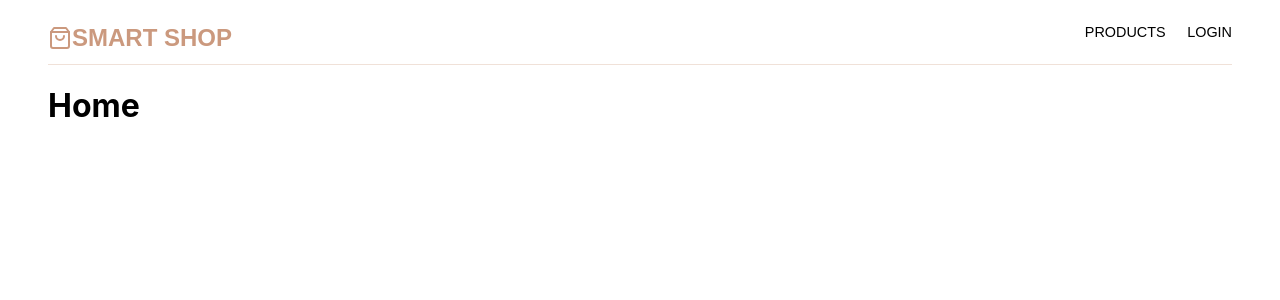
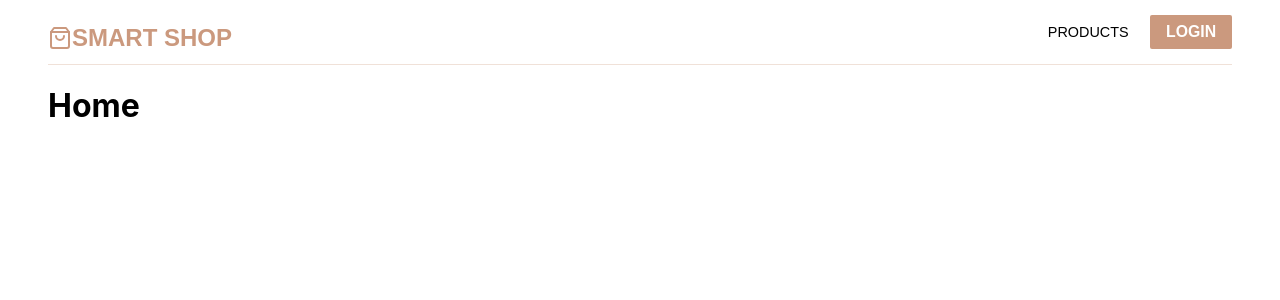
Before and after one commit to nara9709/Smart-shop, a React (Create React App) app: page / in a window 1280 px wide. Shown: the top 300 px of the page. Built offline with nearby package versions, Linux system fonts and the light colour scheme; no server answers.

Commit message:
Redirection carts and admin page

```diff
--- a/src/App.js
+++ b/src/App.js
@@ -1,13 +1,14 @@
 import { useEffect } from 'react';
 import { Outlet } from 'react-router-dom';
+import { AuthContextProvider } from './components/context/AuthContext';
 import Header from './components/Header/Header';
 
 function App() {
   return (
-    <>
+    <AuthContextProvider>
       <Header />
       <Outlet />
-    </>
+    </AuthContextProvider>
   );
 }
 
--- a/src/components/Header/Header.jsx
+++ b/src/components/Header/Header.jsx
@@ -6,15 +6,11 @@ import { Link, redirect } from 'react-router-dom';
 import styles from './Header.module.css';
 import login, { onUserStateChange, logout } from '../../service/firebase';
 import User from '../User/User';
+import Button from '../UI/Button/Button';
+import { useAuthContext } from '../context/AuthContext';
 
 export default function Header() {
-  const [user, setUser] = useState(null);
-  const [isAdmin, setIsAdmin] = useState(false);
-
-  // When a page is loaded, check user has already login
-  useEffect(() => {
-    onUserStateChange(setUser);
-  }, []);
+  const { user, login, logout } = useAuthContext();
 
   return (
     <nav className={styles.nav}>
@@ -45,10 +41,15 @@ export default function Header() {
         )}
         {user && <User user={user} />}
         <Link to="">
-          {!user ? (
-            <li onClick={login}>Login</li>
-          ) : (
-            <li onClick={logout}> Logout</li>
+          {!user && (
+            <li>
+              <Button onClick={login} text="Login" />
+            </li>
+          )}
+          {user && (
+            <li>
+              <Button onClick={logout} text="Logout" />
+            </li>
           )}
         </Link>
       </ul>
--- /dev/null
+++ b/src/components/ProtectedRoute.jsx
@@ -0,0 +1,17 @@
+import React from 'react';
+import { Navigate } from 'react-router';
+import { useAuthContext } from './context/AuthContext';
+
+function ProtectedRoute({ children, requireAdmin }) {
+  const { user } = useAuthContext();
+
+  // If a user is not logged in or a user has no admin role although requireAdmin is true, redirect to the home both (don't save this path on the route history)
+  if (!user || (requireAdmin && !user.isAdmin)) {
+    return <Navigate to="/" replace></Navigate>;
+  }
+
+  // If It is not above cases, go to children page
+  return children;
+}
+
+export default ProtectedRoute;
--- /dev/null
+++ b/src/components/UI/Button/Button.jsx
@@ -0,0 +1,12 @@
+import React from 'react';
+import styles from './Button.module.css';
+
+function Button({ text, onClick }) {
+  return (
+    <button className={styles.button} onClick={onClick}>
+      {text}
+    </button>
+  );
+}
+
+export default Button;
--- /dev/null
+++ b/src/components/UI/Button/Button.module.css
@@ -0,0 +1,16 @@
+.button {
+  color: #fff;
+  font-size: 1.1em;
+  font-weight: 600;
+  background-color: #cb997e;
+  outline: none;
+  border: 0;
+  border-radius: 2px;
+  padding: 0.5em 1em;
+  text-transform: uppercase;
+}
+
+.button:hover {
+  cursor: pointer;
+  opacity: 90%;
+}
--- /dev/null
+++ b/src/components/context/AuthContext.jsx
@@ -0,0 +1,38 @@
+import { createContext, useContext, useEffect, useState } from 'react';
+import login, { logout, onUserStateChange } from '../../service/firebase';
+
+const AuthContext = createContext();
+
+export function AuthContextProvider({ children }) {
+  const [user, setUser] = useState(() => {
+    return readUserFromLocalStorage();
+  });
+
+  useEffect(() => {
+    onUserStateChange((user) => {
+      return setUser(user);
+    });
+  }, []);
+
+  // Save user info to the localStorage
+  useEffect(() => {
+    localStorage.setItem('user', JSON.stringify(user));
+  }, [user]);
+
+  return (
+    <AuthContext.Provider
+      value={{ user, uid: user && user.uid, login: login, logout: logout }}
+    >
+      {children}
+    </AuthContext.Provider>
+  );
+}
+
+function readUserFromLocalStorage() {
+  const userInfo = localStorage.getItem('user');
+  return userInfo ? JSON.parse(userInfo) : null;
+}
+
+export function useAuthContext() {
+  return useContext(AuthContext);
+}
--- a/src/index.js
+++ b/src/index.js
@@ -10,6 +10,7 @@ import MyCart from './components/MyCart/MyCart';
 import NewProduct from './components/NewProduct/NewProduct';
 import { createBrowserRouter, RouterProvider } from 'react-router-dom';
 import NotFound from './components/NotFound/NotFound';
+import ProtectedRoute from './components/ProtectedRoute';
 
 const router = createBrowserRouter([
   {
@@ -19,9 +20,23 @@ const router = createBrowserRouter([
     children: [
       { index: true, path: '/', element: <Home /> },
       { path: '/products', element: <AllProducts /> },
-      { path: '/products/new', element: <NewProduct /> },
+      {
+        path: '/products/new',
+        element: (
+          <ProtectedRoute requireAdmin>
+            <NewProduct />
+          </ProtectedRoute>
+        ),
+      },
       { path: '/products/:id', element: <ProductDetail /> },
-      { path: '/carts', element: <MyCart /> },
+      {
+        path: '/carts',
+        element: (
+          <ProtectedRoute>
+            <MyCart />
+          </ProtectedRoute>
+        ),
+      },
     ],
   },
 ]);
--- a/src/service/firebase.js
+++ b/src/service/firebase.js
@@ -27,7 +27,6 @@ const firebaseConfig = {
 // Initialize Firebase
 const firebaseApp = initializeApp(firebaseConfig);
 const auth = getAuth(firebaseApp);
-const database = getDatabase(firebaseApp);
 
 const provider = new GoogleAuthProvider();
 
```
